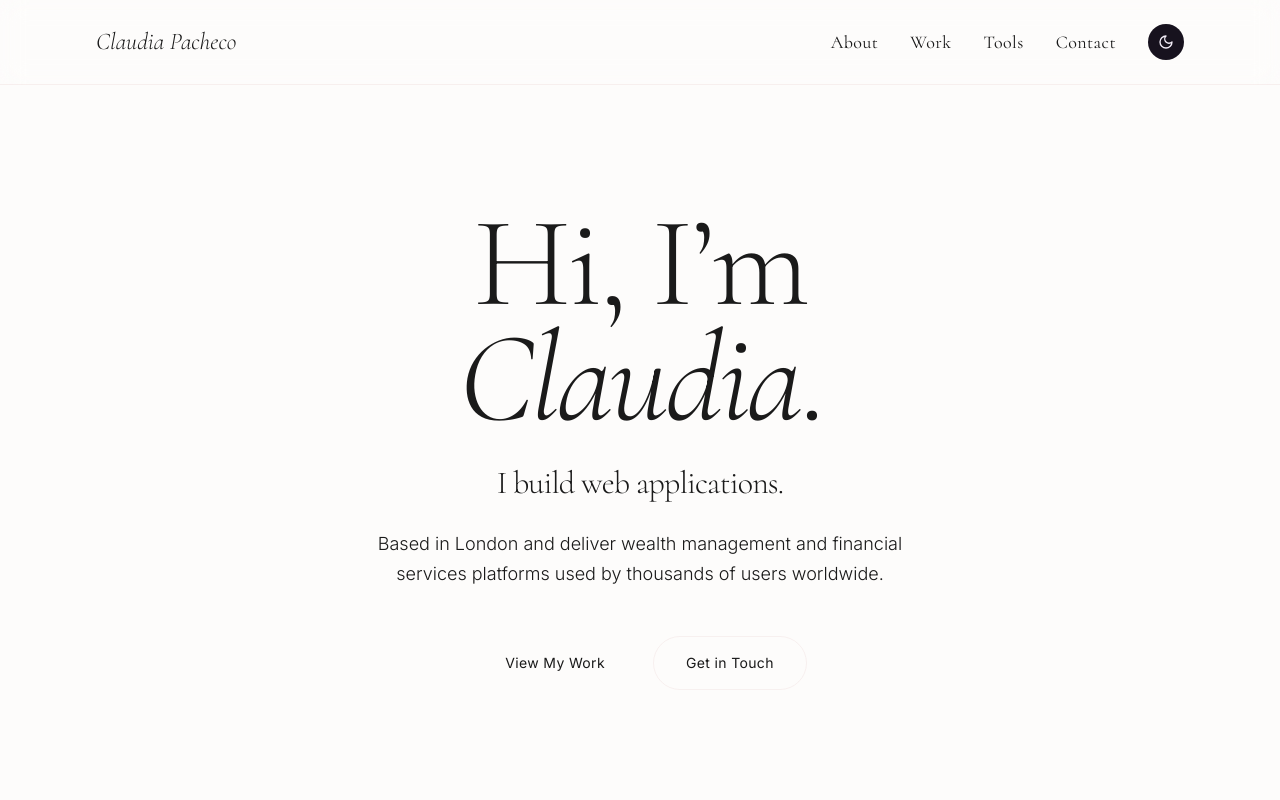
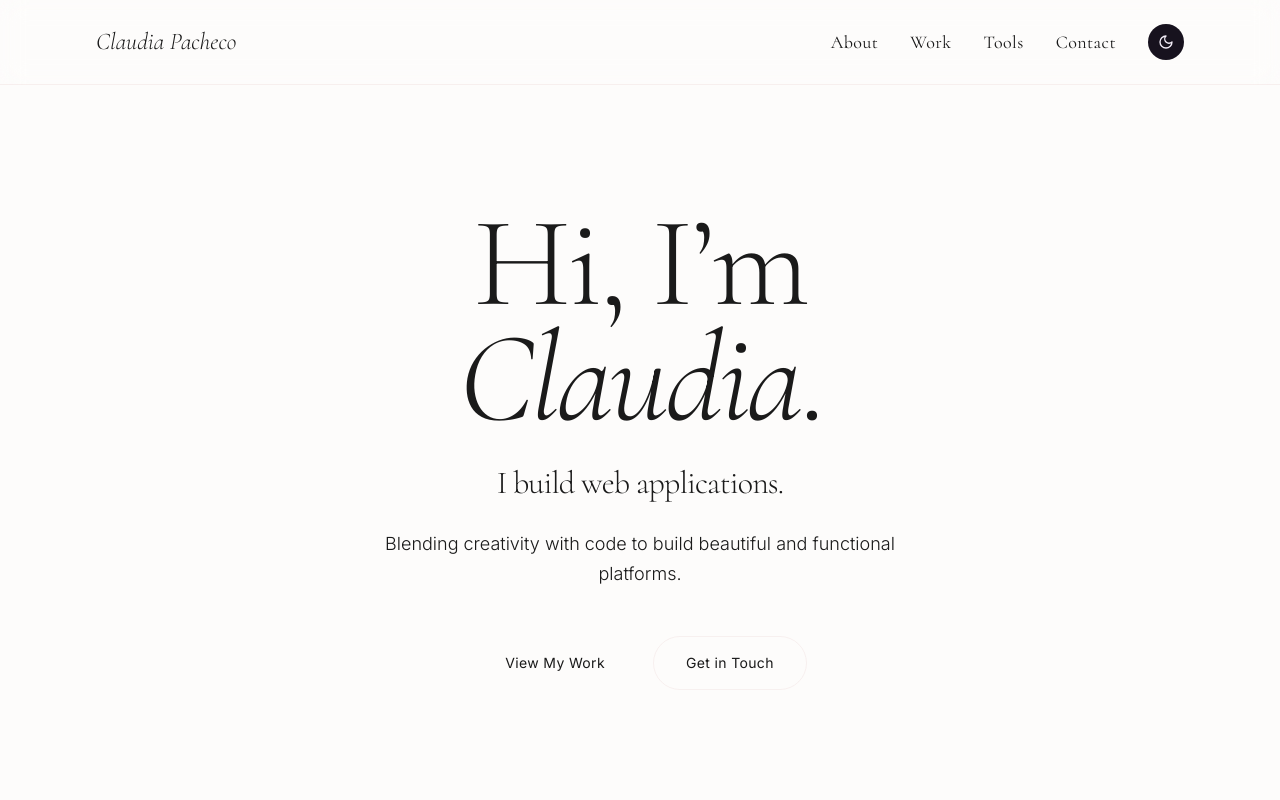
Before and after one commit to claudia-pacheco/Claudiawebsiteportfolio, a React (Vite) app: page / in a window 1280 px wide. Shown: the top 800 px of the page. Built offline with nearby package versions, Linux system fonts and the light colour scheme.

Commit message:
hero section wording updated

```diff
--- a/src/app/App.tsx
+++ b/src/app/App.tsx
@@ -360,8 +360,7 @@ export default function App() {
             </p>
 
             <p className="font-[family-name:var(--font-body)] text-lg font-light text-muted-foreground max-w-xl mx-auto leading-relaxed">
-              Based in London and deliver wealth management and financial
-              services platforms used by thousands of users worldwide.
+              Blending creativity with code to build beautiful and functional platforms.
             </p>
 
             <motion.div
@@ -521,10 +520,9 @@ export default function App() {
               <p>
                 After studying Computer Science at the University of
                 Hertfordshire and completing the Software Engineering Immersive
-                Bootcamp at General Assembly, I moved into the industry as a
-                Web Developer where I've been building web applications
-                used by thousands of people in financial services and wealth
-                management.
+                Bootcamp at General Assembly, I moved into the industry as a Web
+                Developer where I've been building web applications used by
+                thousands of people in financial services and wealth management.
               </p>
               <p>
                 I’ve worked on large-scale platforms for clients across the UK
@@ -603,7 +601,6 @@ export default function App() {
             transition={{ duration: 0.6 }}
             className="group relative border border-border rounded-3xl p-10 md:p-14 hover:border-primary/40 transition-colors duration-300 overflow-hidden"
           >
-
             <div className="grid grid-cols-1 md:grid-cols-[1fr_auto] gap-8 relative">
               {/* Left */}
               <div className="space-y-6">
```
